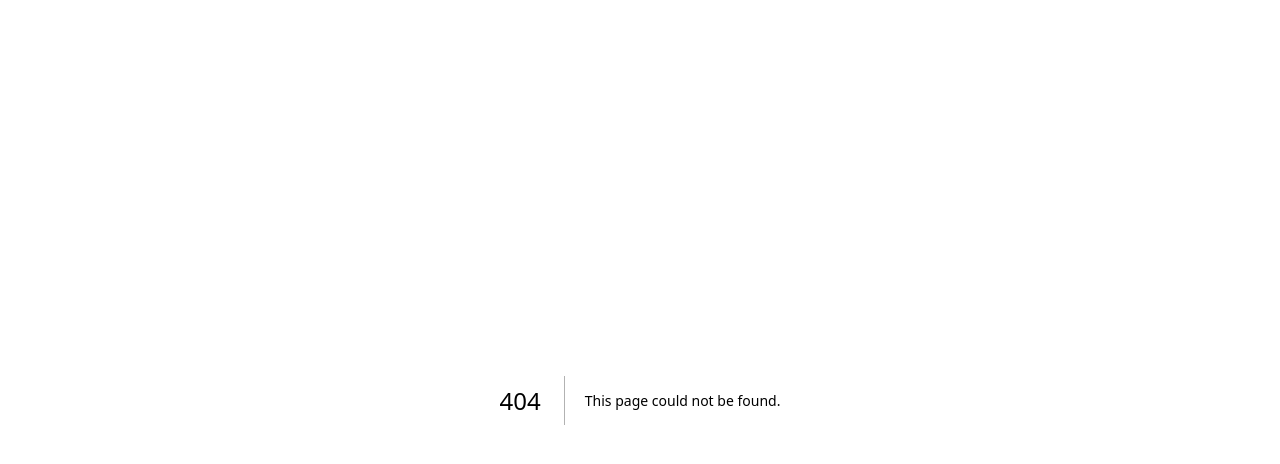
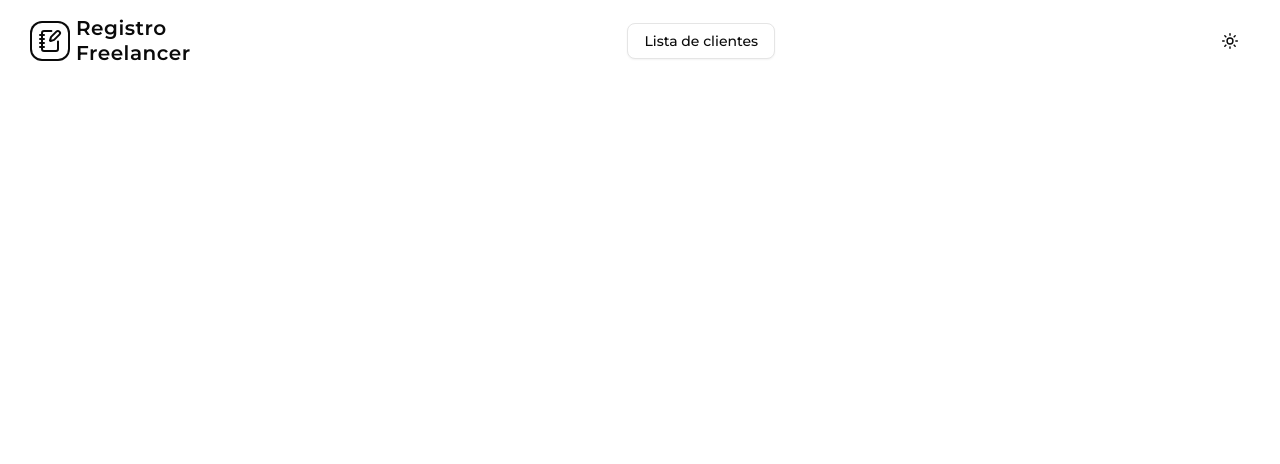
Before and after one commit to SantiagoMorais/freelancer-dental-clinics, a Next.js app: page /1 in a window 1280 px wide. Before the commit this address had no page. Shown: the top 464 px of the page. Built offline with nearby package versions, Linux system fonts and the light colour scheme.

Commit message:
feat(ClientDetails): add header component to client details page

```diff
--- /dev/null
+++ b/src/app/[clientId]/components/header/index.tsx
@@ -0,0 +1,15 @@
+import Link from "next/link";
+
+import { Logo } from "@/app/components/header/logo";
+import { ThemeTogglerButton } from "@/app/components/header/theme-toggler-button";
+import { Button } from "@/components/ui/button";
+
+export const Header = () => (
+  <header className="flex w-full max-w-(--breakpoint-2xl) items-center justify-between">
+    <Logo />
+    <Link href="/">
+      <Button variant="outline">Lista de clientes</Button>
+    </Link>
+    <ThemeTogglerButton />
+  </header>
+);
--- /dev/null
+++ b/src/app/[clientId]/page.tsx
@@ -0,0 +1,11 @@
+import { Header } from "./components/header";
+
+const ClientDetailsPage = () => {
+  return (
+    <section className="flex min-h-screen flex-col items-center gap-8 p-4 sm:px-8">
+      <Header />
+    </section>
+  );
+};
+
+export default ClientDetailsPage;
```
